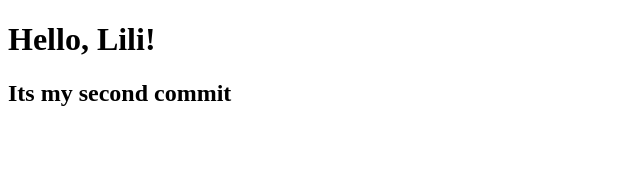
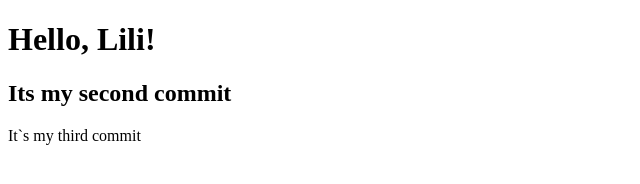
Before and after one commit to Psaruklily/TEST, a plain HTML site: page index.html in a window 1280 px wide. Shown: the whole page, without its empty margins (0-640 px from the left). Drawn offline with Linux system fonts and the light colour scheme.

Commit message:
third message

```diff
--- a/index.html
+++ b/index.html
@@ -12,6 +12,8 @@
 
     <h1>Hello, Lili!</h1>
     <h2>Its my second commit</h2>
+    <p>It`s my third commit</p>
+
 
     <script src="script.js"></script>
 </body>
```
